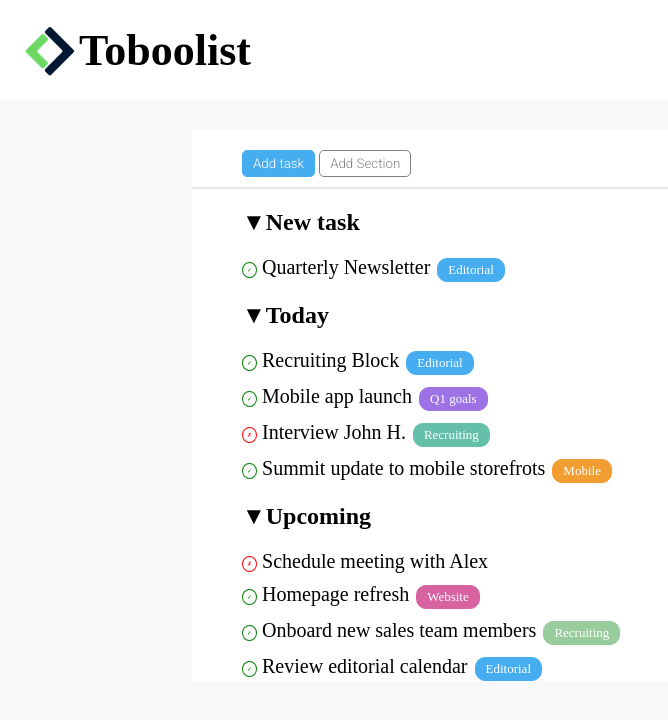
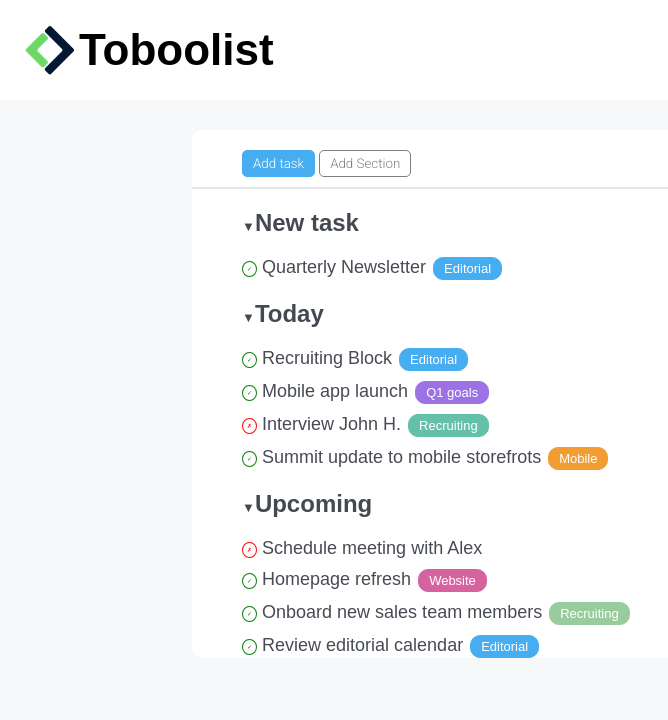
Before and after one commit to AndreaPanzeriDev/html-css-toboolist, a plain HTML site: page index.html in a window 1280 px wide. Shown: the whole page, without its empty margins (0-668 px from the left). Drawn offline with Linux system fonts and the light colour scheme.

Commit message:
font e colore

```diff
--- a/assets/css/style.css
+++ b/assets/css/style.css
@@ -5,6 +5,10 @@
     padding: 0;
     box-sizing: border-box;
 
+}
+
+.corretto, .sbagliato, h1, h2{
+    font-family: sans-serif;
 }
 
 body{
@@ -23,7 +27,6 @@ header img,h1{
 
 h1{
     display: inline-block;
-    font-family: serif;
     font-size: 44px;
 
 }
@@ -33,6 +36,7 @@ main{
     margin: auto;
     background-color: white;
     margin-top: 30px;
+    border-radius: 10px;
 
 }
 
@@ -70,16 +74,19 @@ hr{
 h2{
     margin-top: 20px;
     margin-bottom: 20px;
+    color: #444851;
 }
 
 h2::before{
     content: '\25BC';
+    font-size: 13px;
 }
 
 .corretto, .sbagliato{
-    font-size: 20px;
+    font-size: 18px;
     display: block;
     margin: 0px 0 10px 0px;
+    color: #474b53;
 }
 
 
```
